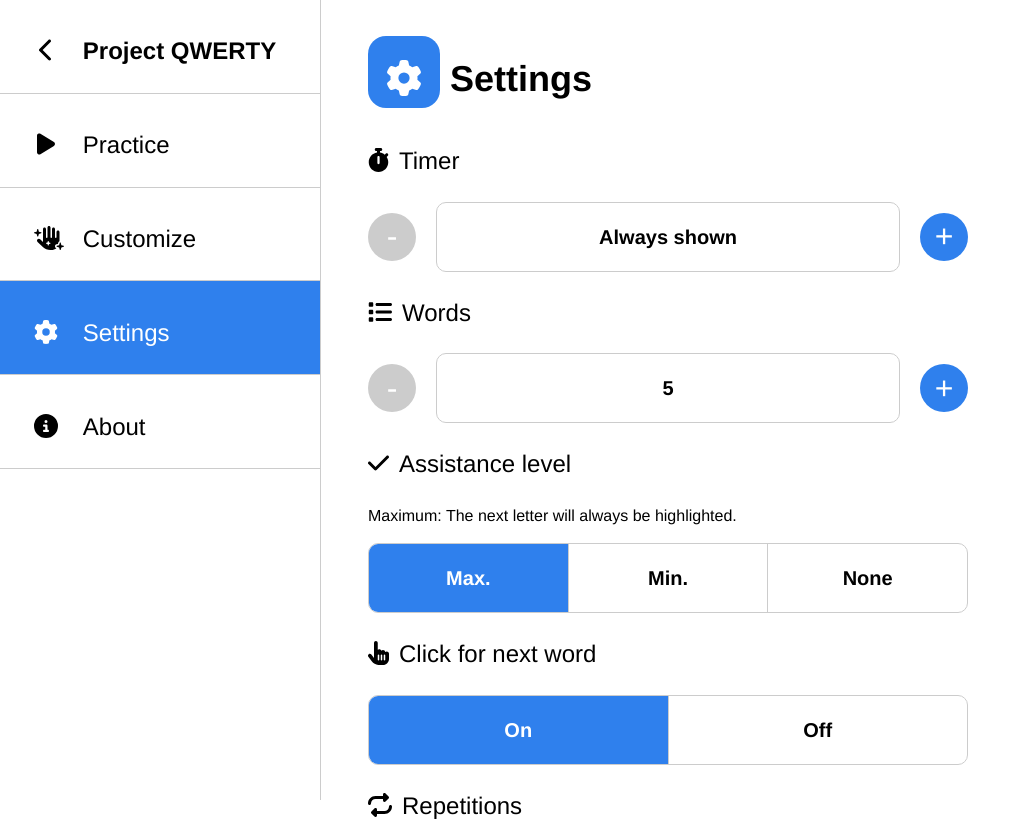
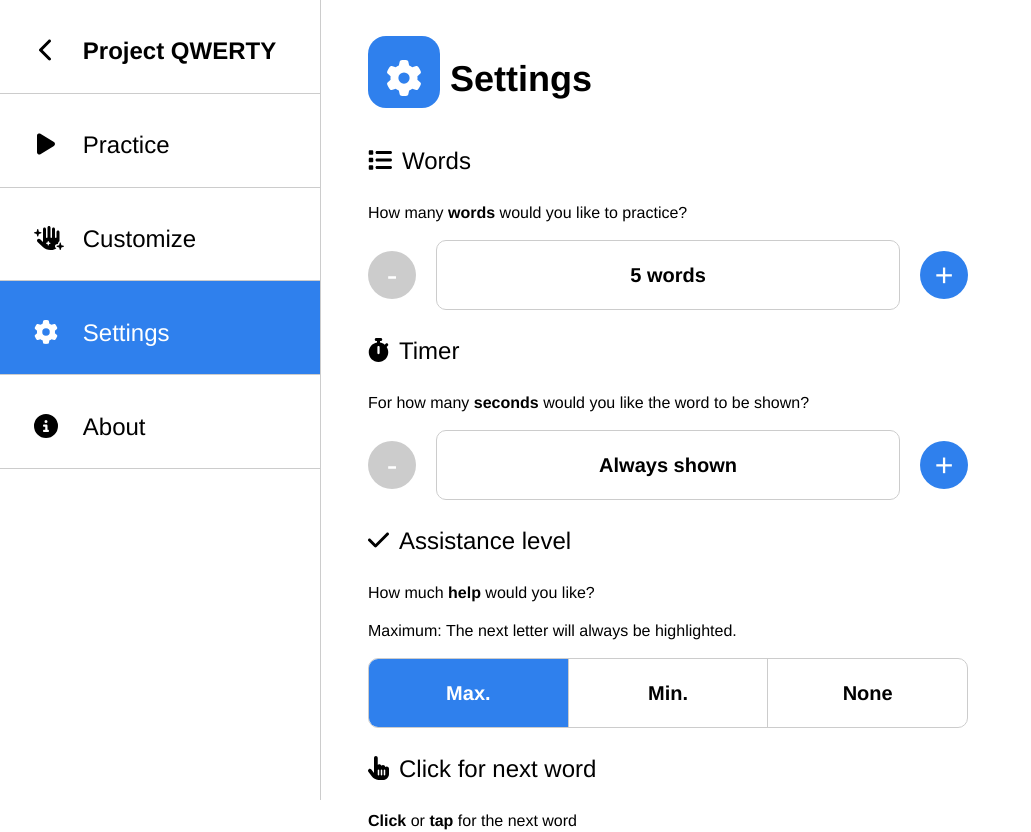
Before and after one commit to project-qwerty/project-qwerty, a Vue app: page /settings in a window 1280 px wide. Shown: the top 832 px of the page, without its empty margins (0-1031 px from the left). Built offline with nearby package versions, Linux system fonts and the light colour scheme.

Commit message:
add explanation texts to Settings page

```diff
--- a/src/views/Settings.vue
+++ b/src/views/Settings.vue
@@ -9,36 +9,39 @@
     <div class="sidebar-page-content page-wrapper">
       <IconHeader :major="true" text="Settings" icon="gear" iconColour="var(--primary-colour)" />
 
+      <IconHeader text="Words" icon="list" />
+      <p>How many <strong>words</strong> would you like to practice?</p>
+      <ShowCurrentSelector :options="[
+          { label: '5 words',  val: 5, },
+          { label: '10 words', val: 10, },
+          { label: '15 words', val: 15, },
+          { label: '20 words', val: 20, },
+          { label: '25 words', val: 25, },
+          { label: '30 words', val: 30, },
+          { label: '35 words', val: 35, },
+          { label: '40 words', val: 40, },
+          { label: '45 words', val: 45, },
+          { label: '50 words', val: 50, },
+        ]"
+        :initialValue="wordsPerSession"
+        v-on:update="wordsPerSession = $event" />
+
       <IconHeader text="Timer" icon="stopwatch" />
+      <p>For how many <strong>seconds</strong> would you like the word to be shown?</p>
       <ShowCurrentSelector :options="[
           { label: 'Always shown', val: 0, },
-          { label: '5',            val: 5, },
-          { label: '10',           val: 10, },
-          { label: '15',           val: 15, },
-          { label: '20',           val: 20, },
-          { label: '25',           val: 25, },
-          { label: '30',           val: 30, },
+          { label: '5 seconds',            val: 5, },
+          { label: '10 seconds',           val: 10, },
+          { label: '15 seconds',           val: 15, },
+          { label: '20 seconds',           val: 20, },
+          { label: '25 seconds',           val: 25, },
+          { label: '30 seconds',           val: 30, },
         ]"
         :initialValue="wordDisplayTime"
         v-on:update="wordDisplayTime = $event" />
 
-      <IconHeader text="Words" icon="list" />
-      <ShowCurrentSelector :options="[
-          { label: '5',  val: 5, },
-          { label: '10', val: 10, },
-          { label: '15', val: 15, },
-          { label: '20', val: 20, },
-          { label: '25', val: 25, },
-          { label: '30', val: 30, },
-          { label: '35', val: 35, },
-          { label: '40', val: 40, },
-          { label: '45', val: 45, },
-          { label: '50', val: 50, },
-        ]"
-        :initialValue="wordsPerSession"
-        v-on:update="wordsPerSession = $event" />
-
       <IconHeader text="Assistance level" icon="check" />
+      <p>How much <strong>help</strong> would you like?</p>
       <p>{{ assistanceLevelDescriptions[assistanceLevel] }}</p>
       <ShowAllSelector :options="[
             { label: 'Max.', val: 'MAX', },
@@ -49,6 +52,7 @@
           v-on:update="assistanceLevel = $event" />
 
       <IconHeader text="Click for next word" icon="hand-pointer" />
+      <p><strong>Click</strong> or <strong>tap</strong> for the next word</p>
       <ShowAllSelector :options="[
             { label: 'On',  val: true, },
             { label: 'Off', val: false, },
@@ -57,6 +61,7 @@
           v-on:update="clickForNextWord = $event" />
 
       <IconHeader text="Repetitions" icon="repeat" />
+      <p><strong>How many times</strong> would you like to practice each word?</p>
       <ShowAllSelector :options="[
             { label: '1', val: 1, },
             { label: '3', val: 3, },
@@ -65,6 +70,7 @@
           v-on:update="wordRepetitions = $event" />
 
       <IconHeader text="Capitalization" icon="font" />
+      <p>How would you like the words and keyboard to appear?</p>
       <ShowAllSelector :options="[
             { label: 'UPPERCASE', val: 'UPPERCASE', },
             { label: 'lowercase', val: 'LOWERCASE', },
@@ -97,7 +103,7 @@
 
         assistanceLevelDescriptions: {
           'MAX': 'Maximum: The next letter will always be highlighted.',
-          'MIN': 'Minimum: The next letter will be highlighted if a mistake is made.',
+          'MIN': 'Minimum: The next letter will be highlighted if you make a mistake.',
           'NONE': 'None: Letter highlighting is turned off.',
         },
       }
```
